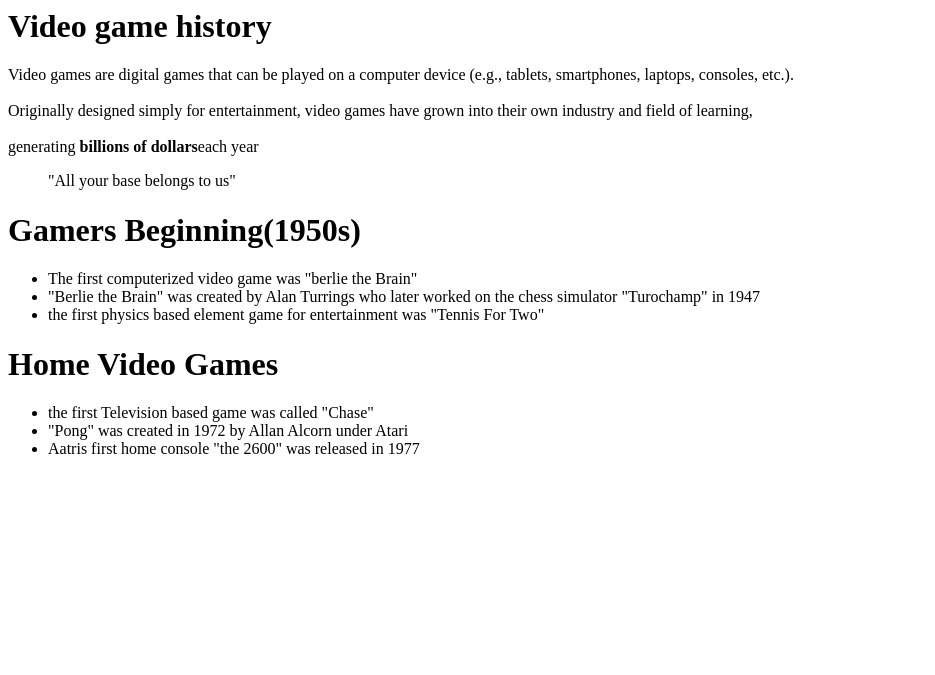
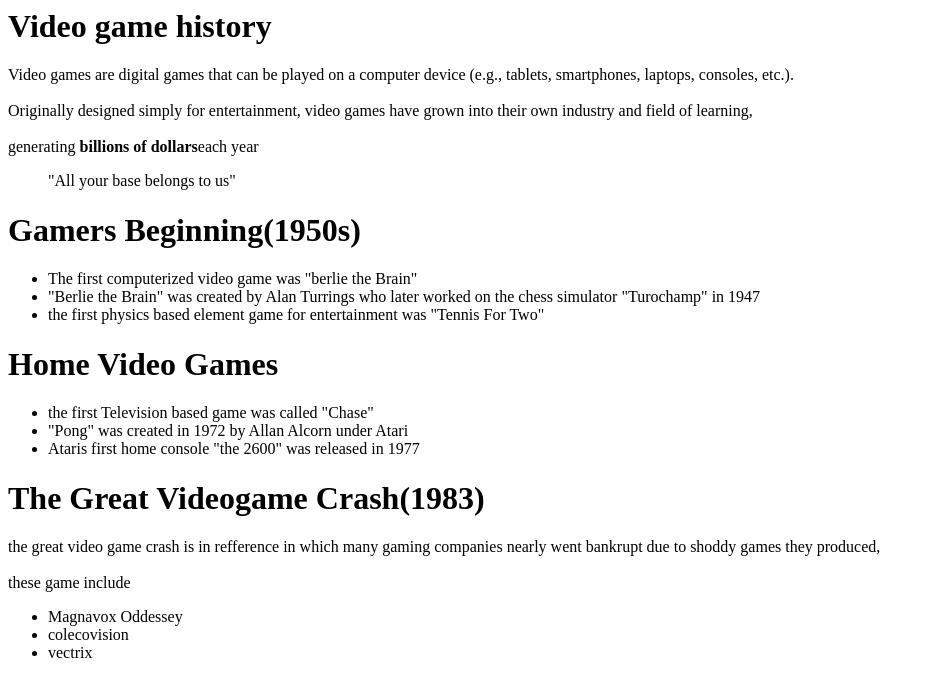
Before and after one commit to anthony-kun/AnthonyMPacheco.github.io, a plain HTML site: page historyofvideo.html in a window 1280 px wide. Shown: the whole page, without its empty margins (0-935 px from the left). Drawn offline with Linux system fonts and the light colour scheme.

Commit message:
Update historyofvideo.html

```diff
--- a/historyofvideo.html
+++ b/historyofvideo.html
@@ -18,6 +18,15 @@
     <ul>
       <li>the first Television based game was called "Chase"</li>
       <li>"Pong" was created in 1972 by Allan Alcorn under Atari</li>
-      <li>Aatris first home console "the 2600" was released in 1977</li>
+      <li>Ataris first home console "the 2600" was released in 1977</li>
+    </ul>
+<h1>The Great Videogame Crash(1983)</h1>
+<p>the great video game crash is in refference in which many gaming companies nearly went bankrupt due to shoddy games they produced,<br></br> these game include</p>
+<ul>
+  <li>Magnavox Oddessey</li>
+  <li>colecovision</li>
+  <li>vectrix</li>
+</ul>
+<video width="560" height="315"><iframe width="560" height="315" src="https://www.youtube.com/embed/QmNqsui0O0s" frameborder="0" allow="accelerometer; autoplay; encrypted-media; gyroscope; picture-in-picture" allowfullscreen></iframe></video>
   </body>
 </html>
```
